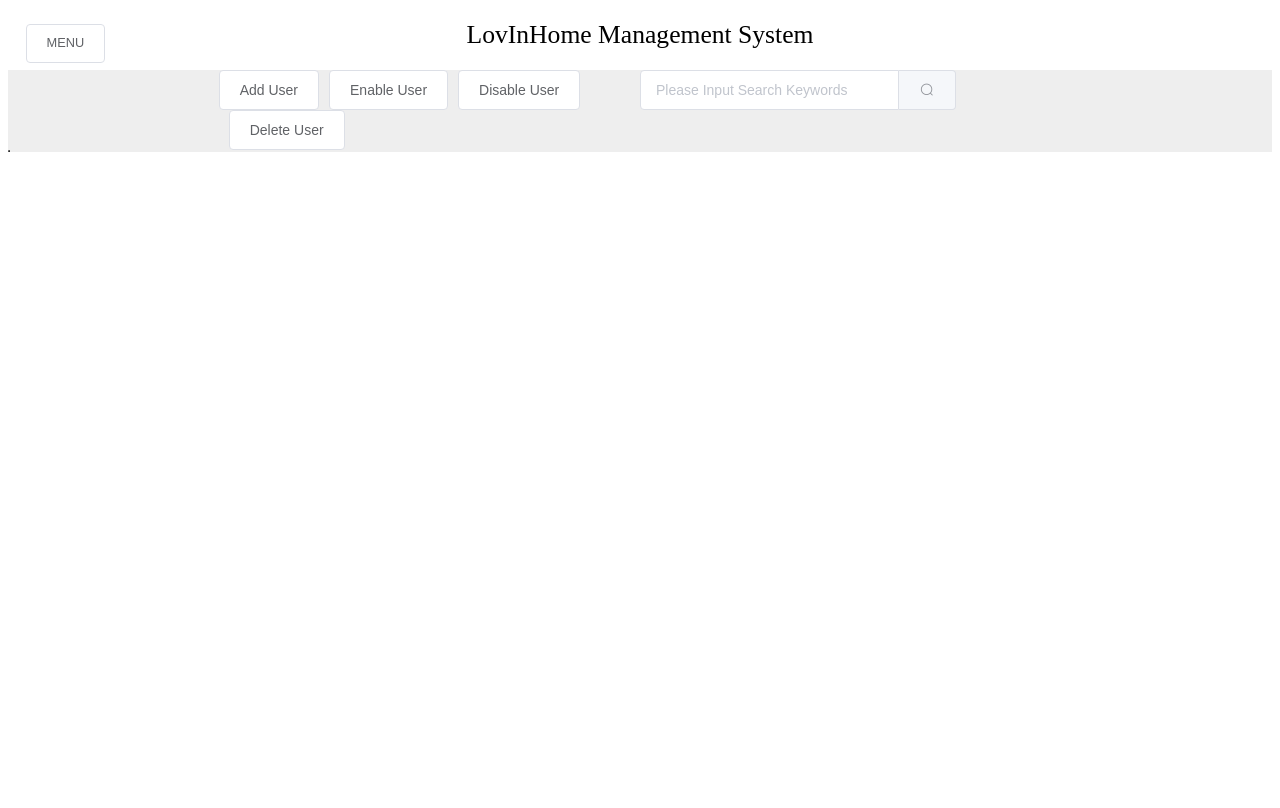
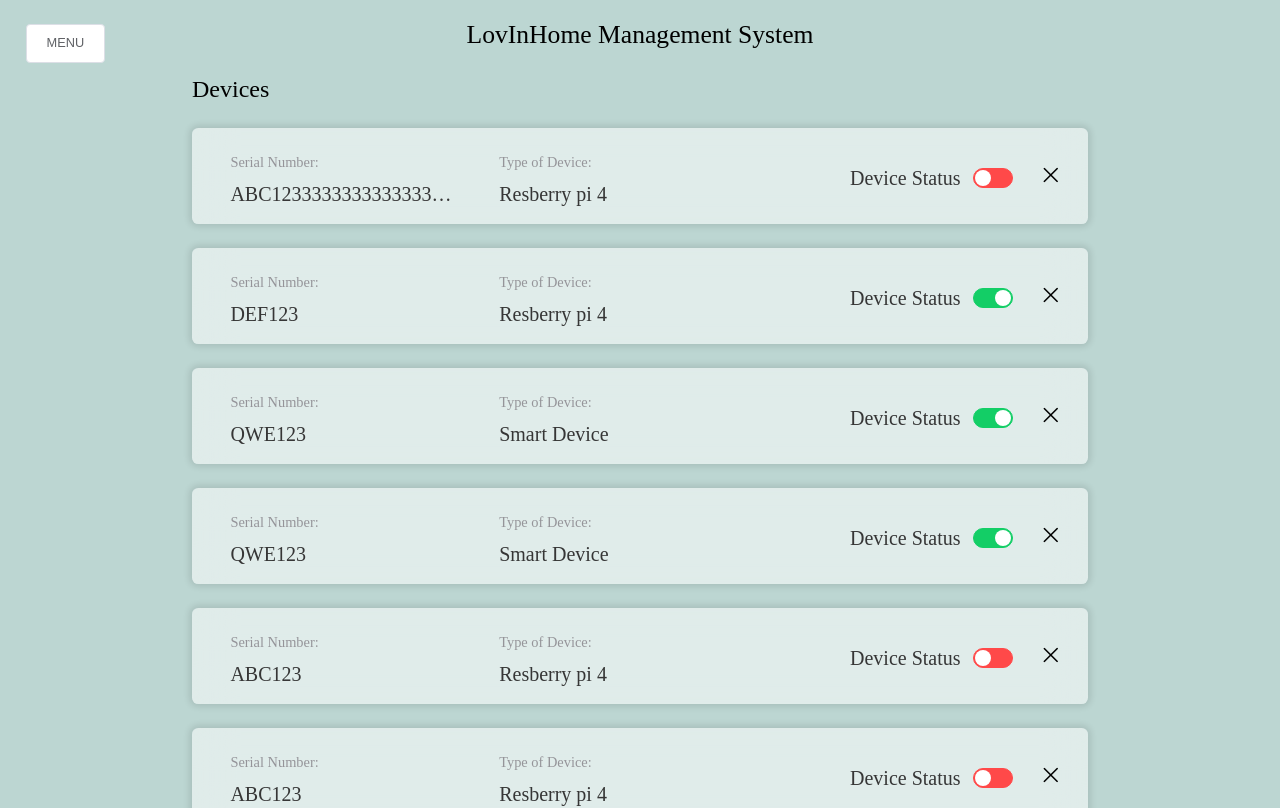
Before and after one commit to Ty11347/LoveInHome_frontend, a Vue app: page / in a window 1280 px wide. Shown: the top 808 px of the page. Built offline with nearby package versions, Linux system fonts and the light colour scheme; what view-design would draw is missing.

Commit message:
implement device management page

```diff
--- a/src/App.vue
+++ b/src/App.vue
@@ -1,5 +1,5 @@
 <template>
-  <HomeView></HomeView>
+  <HomeView id="app"></HomeView>
   <!--  example of router link, hide now-->
   <!--  <div v-if=true>-->
   <!--    <router-link to="/">Home</router-link>-->
@@ -32,3 +32,15 @@ export default {
   /*margin-top: 60px;*/
 }
 </style>
+<style>
+html{
+  background-color: #bcd6d2;;
+  margin: 0;
+  height: 100%;
+}
+body{
+  background-color: #bcd6d2;;
+  height: auto;
+  overflow: auto;
+}
+</style>
--- a/src/components/HomeView.vue
+++ b/src/components/HomeView.vue
@@ -12,16 +12,16 @@
             :visible.sync="sideMenuBarOpen"
             :direction="direction"
             ref="menuDrawer">
-          <span>
-            <div v-if="page !== 0" class="menu-bar-text" @click="openUM">User Management</div>
-            <div v-if="page !== 1" class="menu-bar-text" @click="openHM">House Management</div>
-            <div v-if="page !== 2" class="menu-bar-text" @click="openPM">Parameter Management</div>
+          <span v-for="item in menuItemList" :key="item.name">
+            <div v-if="page !== item.page" class="menu-bar-text" @click="menuOpenItem(item.page)">{{ item.name }}</div>
           </span>
+
         </el-drawer>
 
-        <user-management v-if="page === 0"></user-management>
+        <device-management v-if="page === 0"></device-management>
         <house-management v-if="page === 1"></house-management>
         <parameter-management v-if="page === 2"></parameter-management>
+        <user-management v-if="page === 3"></user-management>
       </div>
     </div>
   </div>
@@ -32,10 +32,16 @@ import {mapGetters, mapMutations} from "vuex";
 import UserManagement from "@/components/userManagement";
 import HouseManagement from "@/components/houseManagement";
 import ParameterManagement from "@/components/parameterManagement";
+import DeviceManagement from "@/components/deviceManagement";
 
 export default {
   name: 'HelloWorld',
-  components: {ParameterManagement, HouseManagement, UserManagement},
+  components: {
+    DeviceManagement,
+    ParameterManagement,
+    HouseManagement,
+    UserManagement
+  },
   props: {
     msg: String
   },
@@ -43,52 +49,74 @@ export default {
     return {
       sideMenuBarOpen: false, // controls side bar open or not
       direction: 'ltr', // side bar open direction (short for 'left to right')
+      menuItemList: [
+        {
+          name: "User Management",
+          page: 3
+        },
+        {
+          name: "House Management",
+          page: 1
+        },
+        {
+          name: "Parameter Management",
+          page: 2
+        },
+        {
+          name: "Device Management",
+          page: 0
+        },
+        {
+          name: "House Parameter Management",
+          page: 4
+        },
+      ], // menu bar item list and according page numbers
     }
   },
-  computed:{
-    ...mapGetters("system",["page", "loading"])
+  computed: {
+    ...mapGetters("system", ["page", "loading"])
   },
 
   methods: {
     ...mapMutations("system/", ["set_page"]),
-    // click slide bar to open user management page
-    openUM(){
-      this.set_page(0);
-      console.log("open user management")
+    // click slide bar item to open other pages
+    menuOpenItem(page) {
+      this.set_page(page);
       this.$refs.menuDrawer.closeDrawer(); // close side bar after click other pages
     },
-    // click slide bar to open house management page
-    openHM(){
-      this.set_page(1);
-      console.log("open house management")
-      this.$refs.menuDrawer.closeDrawer(); // close side bar after click other pages
-    },
-    // click slide bar to open parameter management page
-    openPM(){
-      this.set_page(2);
-      console.log("open parameter management")
-      this.$refs.menuDrawer.closeDrawer(); // close side bar after click other pages
-    }
   }
 }
 </script>
 
 <!-- Add "scoped" attribute to limit CSS to this component only -->
 <style scoped>
-.home-title{
+.home{
+  background-color: #bcd6d2;;
+  height: 100%;
+}
+.home-title {
   font-weight: 400;
   font-size: 2vw;
   text-align: center;
   margin: 20px;
 }
 
-.menu-bar-text{
+.home-main-body{
+  /*height: 100vh;*/
+  min-height: 100vh;
+}
+
+.home-user-list-body{
+  /*height: 100%;*/
+}
+
+.menu-bar-text {
   padding: 1vh 1vw;
   font-size: 1.5vw;
   /*background-color: azure;*/
 }
 
-.menu-bar-text:hover{
+.menu-bar-text:hover {
   background-color: #ddd;
   transition: background-color 0.45s ease-out;
   cursor: pointer;
--- /dev/null
+++ b/src/components/deviceManagement.vue
@@ -0,0 +1,336 @@
+<template>
+  <div class="view-wrapper">
+    <div class="device-title">
+      Devices
+    </div>
+    <div class="device-item-wrapper">
+      <div v-for="item in allDeviceInfo" :key="item.id" class="device-item" @click="clickDevice(item)">
+        <el-row>
+          <el-col :span="16">
+            <div style="display: flex">
+              <div class="device-serial-text">
+                <div class="device-item-title-text">Serial Number:</div>
+                <div class="device-item-text">{{ item.serialNum }}</div>
+              </div>
+              <div class="device-type-text">
+                <div class="device-item-title-text">Type of Device:</div>
+                <div class="device-item-text">{{ item.type }}</div>
+              </div>
+            </div>
+          </el-col>
+          <el-col :span="6" style="line-height: 12vh; text-align: right">
+            <div class="device-state-text">Device Status</div>
+            <el-switch
+                v-model="item.state"
+                active-color="#13ce66"
+                inactive-color="#ff4949">
+            </el-switch>
+          </el-col>
+          <el-col :span="2" class="device-delete-btn">
+            <i class="el-icon-close" @click.stop="deleteItem(item.id, item.serialNum, item.type)"></i>
+          </el-col>
+        </el-row>
+      </div>
+    </div>
+
+    <Modal v-model="deviceModalStatus" draggable sticky width="360">
+      <template #header>
+        <p style="text-align:center">
+          <span>Device Info</span>
+        </p>
+      </template>
+      <div>
+        <el-form label-position="right" label-width="auto" :model="tempModalData">
+          <el-form-item label="Serial Number">
+            <el-input v-model="tempModalData.serialNum"></el-input>
+          </el-form-item>
+          <el-form-item label="Device Type">
+            <el-input v-model="tempModalData.type"></el-input>
+          </el-form-item>
+          <el-form-item label="Device State">
+            <el-switch v-model="tempModalData.state"></el-switch>
+          </el-form-item>
+          <div style="text-align: center">
+            <span>Device ID </span>
+            <span style="font-family: Courier New,monospace; font-weight: 600">{{ tempModalData.id }}</span>
+          </div>
+        </el-form>
+      </div>
+      <template #footer>
+        <Button size="large" @click="closeModal" id="cancel-btn">Cancel</Button>
+        <Button size="large" @click="confirmModal" id="confirm-btn">Confirm</Button>
+      </template>
+    </Modal>
+
+  </div>
+</template>
+
+<script>
+export default {
+  name: "deviceManagement",
+  data() {
+    return {
+      allDeviceInfo: [
+        {
+          id: "64576fef71c9d22b63f0aa516",
+          createdDate: null,
+          lastModifiedDate: "2023-05-20T17:54:41.670Z",
+          serialNum: "ABC123333333333333333333",
+          type: "Resberry pi 4",
+          state: "OFF"
+        },
+        {
+          id: "6463434844542d8ab0b242ac",
+          createdDate: null,
+          lastModifiedDate: null,
+          serialNum: "DEF123",
+          type: "Resberry pi 4",
+          state: "ON"
+        },
+        {
+          id: "6463515110252f6ef413c733",
+          createdDate: null,
+          lastModifiedDate: null,
+          serialNum: "QWE123",
+          type: "Smart Device",
+          state: "ON"
+        },
+        {
+          id: "64635238702d254e6d013b5a",
+          createdDate: "2023-05-16T17:51:52.619Z",
+          lastModifiedDate: "2023-05-16T17:51:52.619Z",
+          serialNum: "QWE123",
+          type: "Smart Device",
+          state: "ON"
+        }, {
+          id: "64576fef71c9d22b63f0aa356",
+          createdDate: null,
+          lastModifiedDate: "2023-05-20T17:54:41.670Z",
+          serialNum: "ABC123",
+          type: "Resberry pi 4",
+          state: "OFF"
+        }, {
+          id: "64576fef71c9d22b63f0aa564",
+          createdDate: null,
+          lastModifiedDate: "2023-05-20T17:54:41.670Z",
+          serialNum: "ABC123",
+          type: "Resberry pi 4",
+          state: "OFF"
+        }, {
+          id: "64576fef71c9d22b63f0aa565",
+          createdDate: null,
+          lastModifiedDate: "2023-05-20T17:54:41.670Z",
+          serialNum: "ABC123",
+          type: "Resberry pi 4",
+          state: "OFF"
+        }, {
+          id: "64576fef71c9d22b63f0aa456",
+          createdDate: null,
+          lastModifiedDate: "2023-05-20T17:54:41.670Z",
+          serialNum: "ABC123",
+          type: "Resberry pi 4",
+          state: "OFF"
+        }, {
+          id: "64576fef71c9d22b63f0aa556",
+          createdDate: null,
+          lastModifiedDate: "2023-05-20T17:54:41.670Z",
+          serialNum: "ABC123",
+          type: "Resberry pi 4",
+          state: "OFF"
+        },
+      ],
+      deviceModalStatus: false,
+      deviceSelected: {},
+      tempModalData: {},
+    }
+  },
+  watch: {},
+  methods: {
+    empty() {
+
+    },
+    initStateData() {
+      this.allDeviceInfo.forEach(device => {
+        device.state = device.state === "ON";
+      });
+    },
+
+    deleteItem(id, serial, type) {
+      console.log("son click");
+      console.log(id);
+      this.$confirm('Confirm to Delete this ' + type + ' Device?', 'Delete', {
+        confirmButtonText: 'Confirm',
+        cancelButtonText: 'Cancel',
+        type: 'warning'
+      }).then(() => {
+        console.log(this.allDeviceInfo);
+        this.allDeviceInfo = this.allDeviceInfo.filter(item => item.id !== id);
+        this.$message({
+          type: 'success',
+          message: 'Delete Success'
+        });
+      }).catch(() => {
+        this.$message({
+          type: 'info',
+          message: 'Cancel Delete'
+        });
+      });
+    },
+
+    clickDevice(device) {
+      this.deviceSelected = device;
+      this.tempModalData = JSON.parse(JSON.stringify(this.deviceSelected));
+      this.deviceModalStatus = true;
+    },
+
+    closeModal() {
+      this.deviceModalStatus = false;
+    },
+
+    confirmModal() {
+      const index = this.allDeviceInfo.findIndex(item => item.id === this.tempModalData.id);
+      if (index !== -1) {
+        this.allDeviceInfo[index] = this.tempModalData;
+      }
+      this.closeModal();
+    },
+
+    dcp(obj) {
+      return JSON.parse(JSON.stringify(obj));
+    }
+
+  },
+  created() {
+    this.initStateData();
+  }
+}
+</script>
+
+<style scoped>
+.view-wrapper {
+  padding-bottom: 10vh;
+  margin: 0;
+  height: 100%;
+  background-color: #bcd6d2;
+  /*background-color: #bcd6d2;*/
+}
+
+.device-item-wrapper {
+  width: 70vw;
+  margin: 0 auto;
+  text-align: center;
+}
+
+.device-item {
+  background-color: #ffffff88;
+  border-radius: 0.5vw;
+  height: 12vh;
+  margin: 3vh auto;
+  box-shadow: 0 0 6px 3px rgba(0, 0, 0, 0.1);
+  backdrop-filter: blur(20px);
+  /*display: flex;*/
+}
+
+.device-item:hover {
+  box-shadow: 0 0 9px 3px rgba(0, 0, 0, 0.2);
+  transform: scale(1.01, 1.01);
+  background-color: #ffffff99;
+  backdrop-filter: blur(5px);
+  transition: background-color 800ms, box-shadow 300ms, transform 800ms, backdrop-filter 100ms ease;
+  cursor: pointer;
+}
+
+.device-serial-text {
+  text-align: left;
+  padding: 0 0 0 3vw;
+  width: 18vw;
+  height: 12vh;
+}
+
+.device-type-text {
+  font-size: 2.5vh;
+  line-height: 6vh;
+  text-align: left;
+  padding: 0 0 0 3vw;
+}
+
+.device-item-text {
+  line-height: 6vh;
+  color: #363636;
+  font-size: 2.5vh;
+  overflow: hidden;
+  text-overflow: ellipsis;
+  white-space: nowrap;
+}
+
+.device-item-title-text {
+  line-height: 2vh;
+  padding-top: 3.2vh;
+  color: #959499;
+  font-size: 1.8vh;
+  overflow: hidden;
+  text-overflow: ellipsis;
+  white-space: nowrap;
+}
+
+.device-state-text {
+  margin: 0 1vw;
+  display: inline;
+  font-size: 2.5vh;
+  color: #363636;
+  vertical-align: middle;
+}
+
+.device-title {
+  /*color: #AAABBB;*/
+  font-size: 3vh;
+  margin: 2vw auto;
+  width: 70vw;
+}
+
+.device-delete-btn {
+  line-height: 12vh;
+  font-size: 3vh;
+  vertical-align: middle;
+}
+
+.device-delete-btn:hover {
+  color: black;
+  font-size: 3.5vh;
+  transition: color, font-size 0.2s linear;
+  cursor: pointer;
+}
+
+#confirm-btn {
+  background-color: #bcd6d2;
+  color: #fff;
+}
+
+#confirm-btn:hover {
+  border-color: transparent;
+  color: #fff;
+}
+
+#cancel-btn {
+
+}
+
+#cancel-btn:hover {
+  color: #747b8b;
+  background-color: #fff;
+  border-color: #e3e5e8;
+}
+
+</style>
+
+<style>
+.ivu-modal-content {
+  background-color: #ffffff70 !important;
+  backdrop-filter: blur(12px) !important;
+  border-radius: 12px !important;
+}
+
+.ivu-modal-mask {
+  background-color: transparent !important;
+}
+</style>
```
